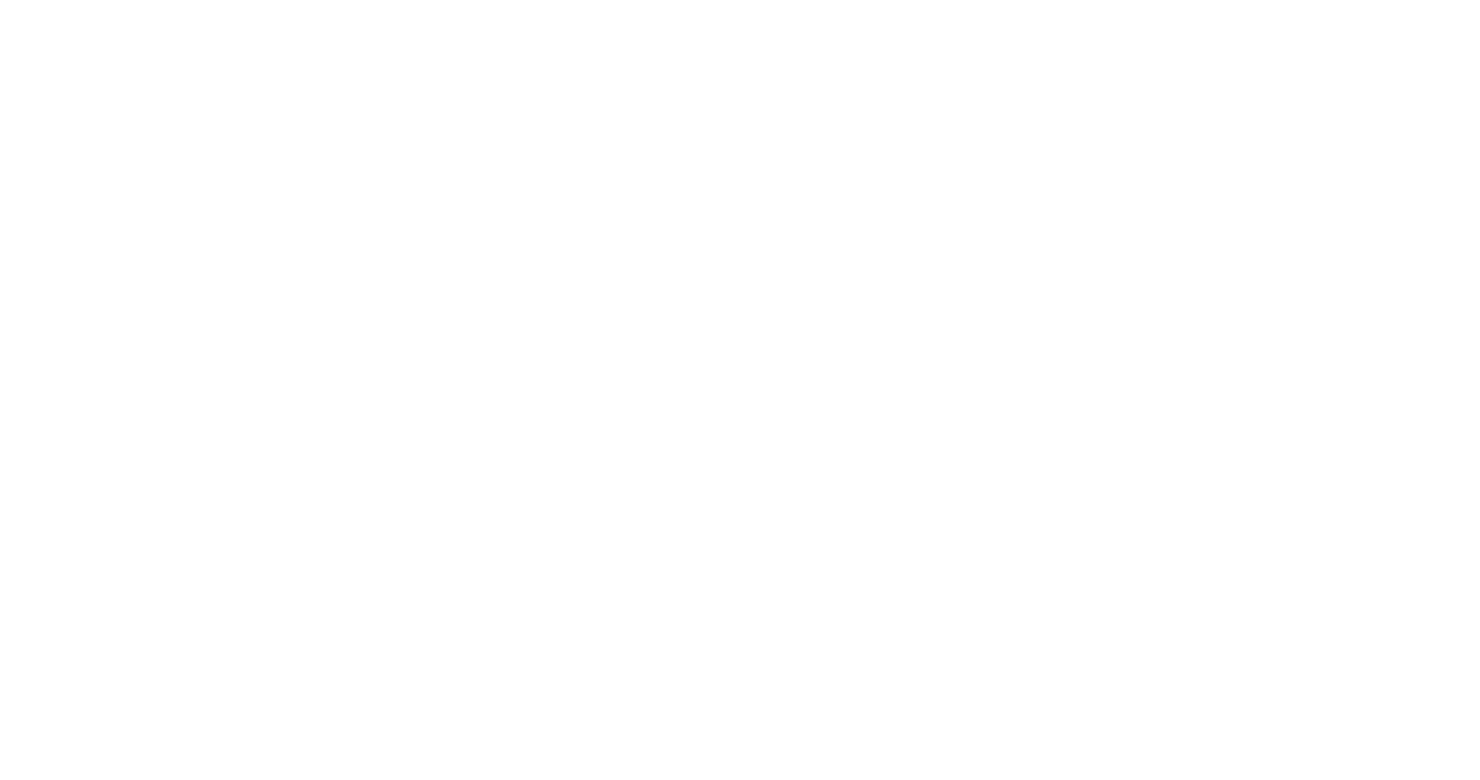
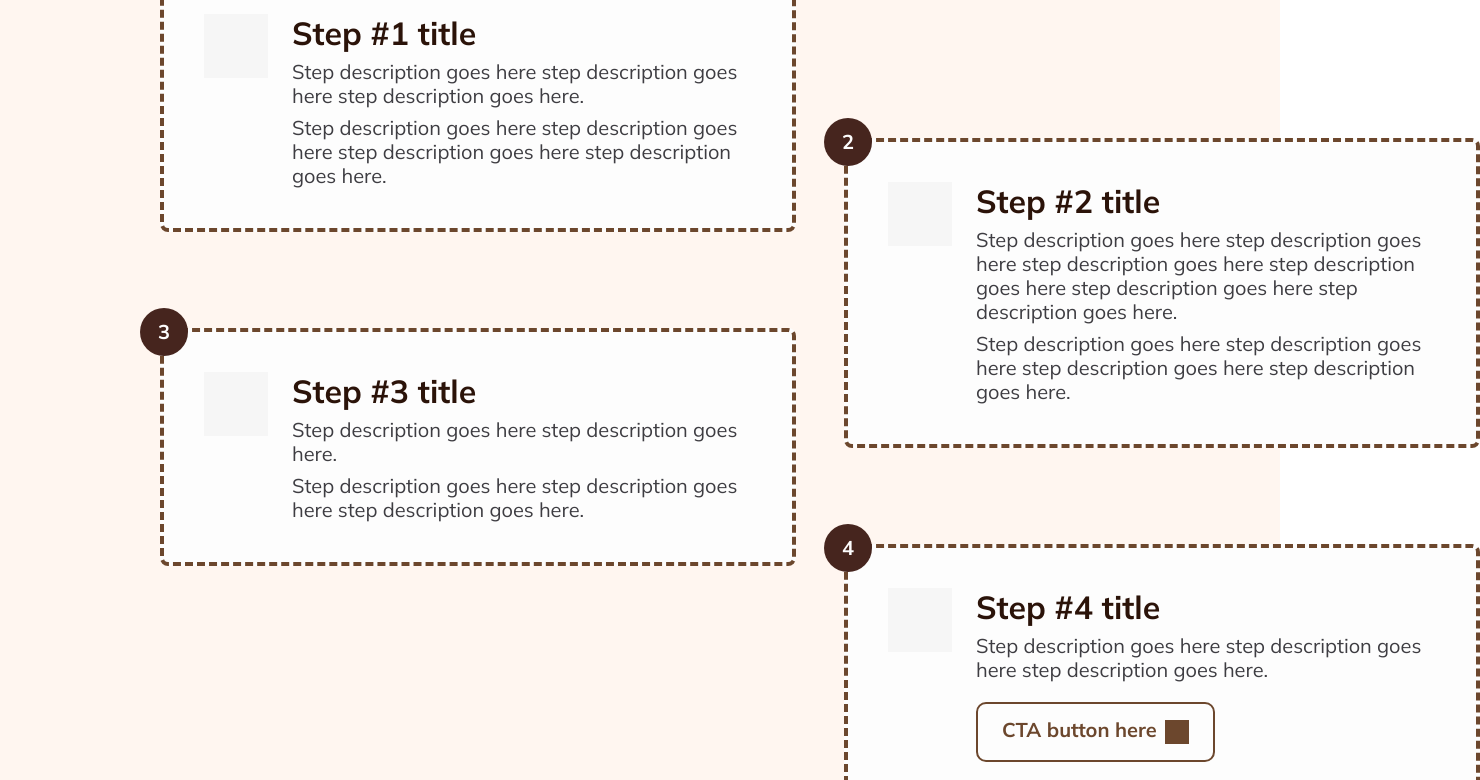
Before and after one commit to dot-slash-digital/tng-web, a Next.js app: page / in a window 1280 px wide. Shown: the part 1060-1840 px from the top of the page, 1480 px wide, since content can reach past the window. Before the commit the page ends 870 px from the top, so only its background shows below. Built offline with nearby package versions, Linux system fonts and the light colour scheme.

Commit message:
second commit

```diff
--- a/app/components/home/our-process.tsx
+++ b/app/components/home/our-process.tsx
@@ -1,3 +1,4 @@
+import button from "@components/button";
 import SectionContainer from "@components/section-container";
 import content from "@content";
 
@@ -6,9 +7,79 @@
 export default () => {
   const { list, title } = content.home.ourProcess;
 
+
+
   return (
     <div className={styles.component}>
-      <SectionContainer>Our process</SectionContainer>
+      <SectionContainer>
+        <div className={styles.title}>{title}</div>
+        <div className={styles.container}>
+          <div className={styles["sub-container-left"]}>
+            {list.map((step, index) => (
+              <div key={index}>
+                {(index === 0 || index ===2) && (
+                <div className={styles.rectangle}>
+                  <div className={styles.circle}>
+                    <div className={styles["circle-num"]}>{index + 1}</div>
+                  </div>
+                  <div className={styles.square}/>
+                  <div className={styles["text-box"]}>
+                    <div className={styles["sub-title"]}>
+                    {step.title}
+                    </div>
+                    {step.description.map((text, index) => (
+                    <div className={styles.description}>
+                      {text}
+                    </div>
+                    ))}
+                    {step.button &&
+                      <div className={styles.button}>
+                        <a className={styles["button-text"]} href={step.button.destination} >
+                        {step.button.label}
+                        </a>
+                        <div className={styles.icon}/>
+                      </div>
+                    }
+                  </div>
+                </div>
+                )}
+              </div>
+            ))}
+          </div>
+          <div className={styles["sub-container-right"]}>
+          {list.map((step, index) => (
+              <div key={index}>
+                {(index === 1 || index ===3) && (
+                <div className={styles.rectangle}>
+                  <div className={styles.circle}>
+                    <div className={styles["circle-num"]}>{index + 1}</div>
+                  </div>
+                  <div className={styles.square}/>
+                  <div className={styles["text-box"]}>
+                    <div className={styles["sub-title"]}>
+                    {step.title}
+                    </div>
+                    {step.description.map((text, index) => (
+                    <div className={styles.description}>
+                      {text}
+                    </div>
+                    ))}
+                    {step.button &&
+                      <div className={styles.button}>
+                      <a className={styles["button-text"]} href={step.button.destination} >
+                      {step.button.label}
+                      </a>
+                      <div className={styles.icon}/>
+                    </div>
+                    }
+                  </div>
+                </div>
+                )}
+              </div>
+            ))}
+          </div>
+        </div>
+      </SectionContainer>
     </div>
   );
 };
```
